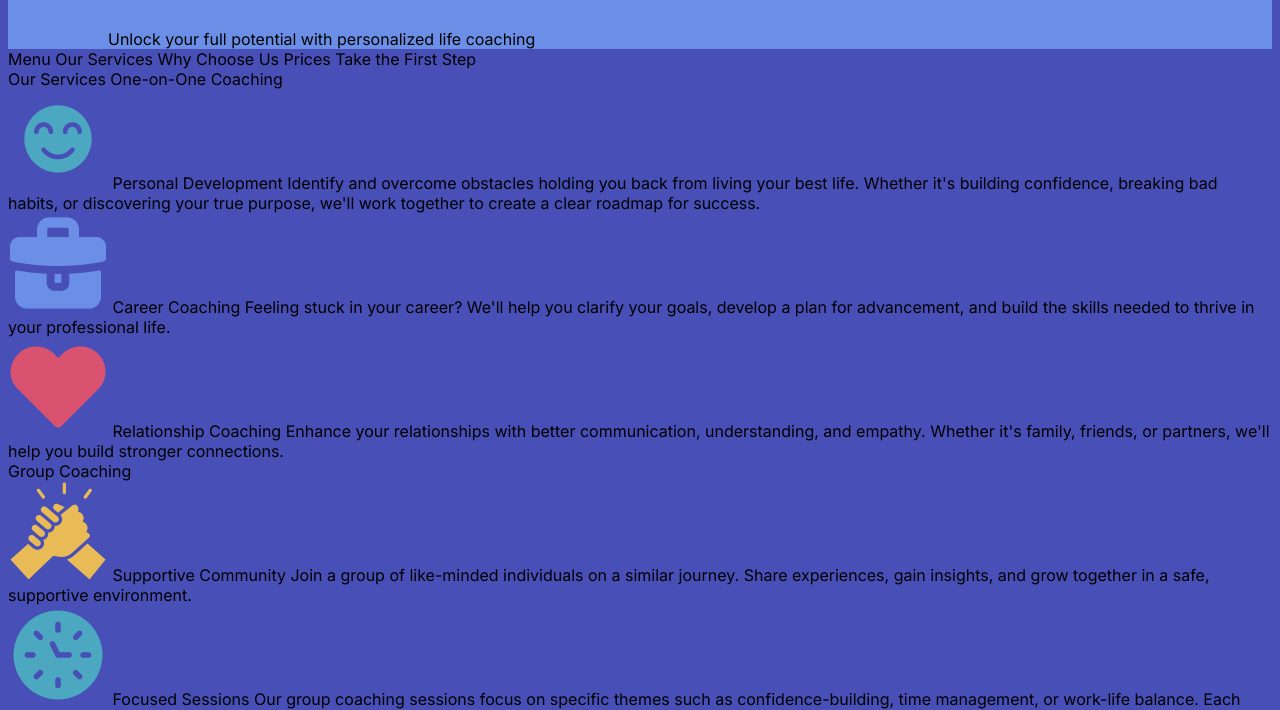
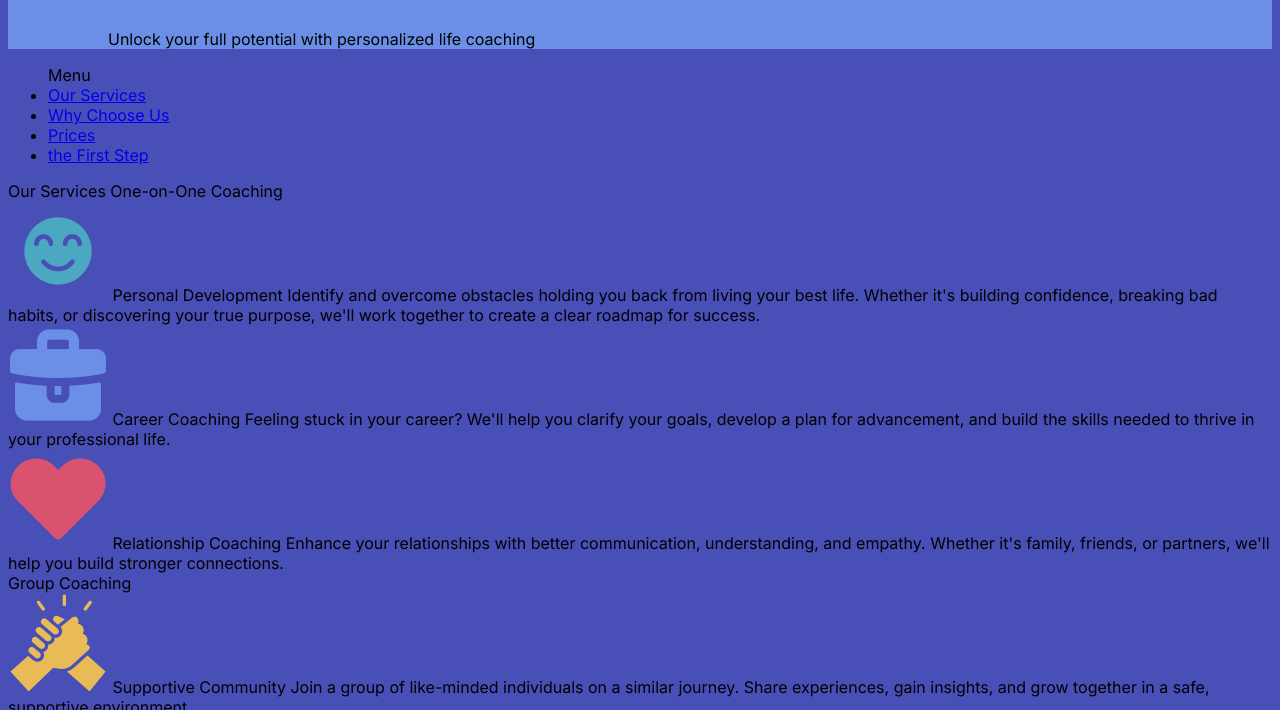
Before and after one commit to ljessup1/Success, a plain HTML site: page index.html in a window 1280 px wide. Shown: the part 90-800 px from the top of the page. Drawn offline with Linux system fonts and the light colour scheme; a web font is replaced by a local one.

Commit message:
index.html

```diff
--- a/index.html
+++ b/index.html
@@ -11,11 +11,13 @@
         Unlock your full potential with personalized life coaching
     </header>
     <nav>
-        Menu
-        Our Services
-        Why Choose Us
-        Prices
-        Take the First Step
+        <ul>
+            Menu
+            <li><a href="#">Our Services</a></li>
+            <li><a href="#">Why Choose Us</a></li>
+            <li><a href="#">Prices</a></li>
+            <li><a href="#">the First Step</a></li>
+        </ul>
     </nav>
     <main>
         Our Services
```
